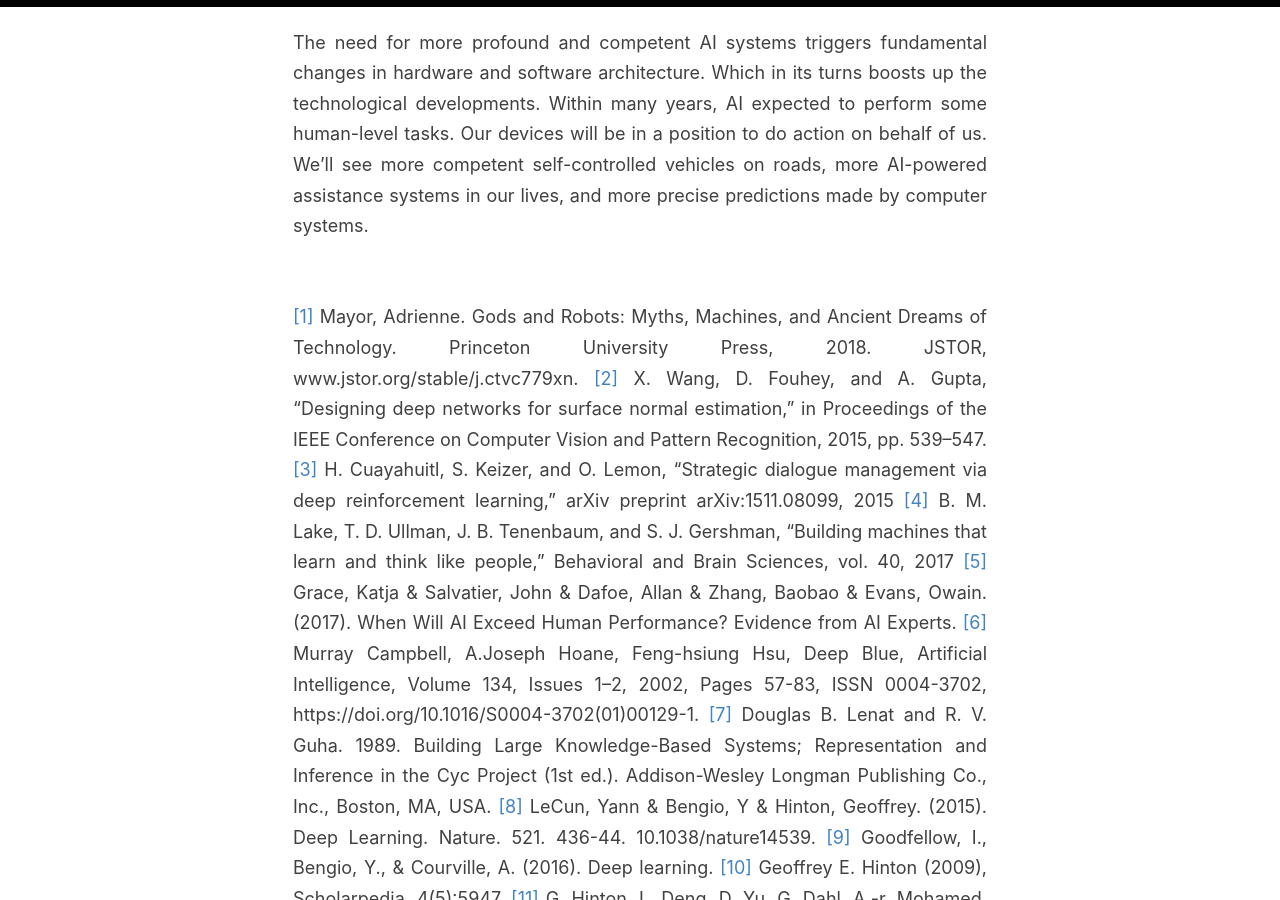
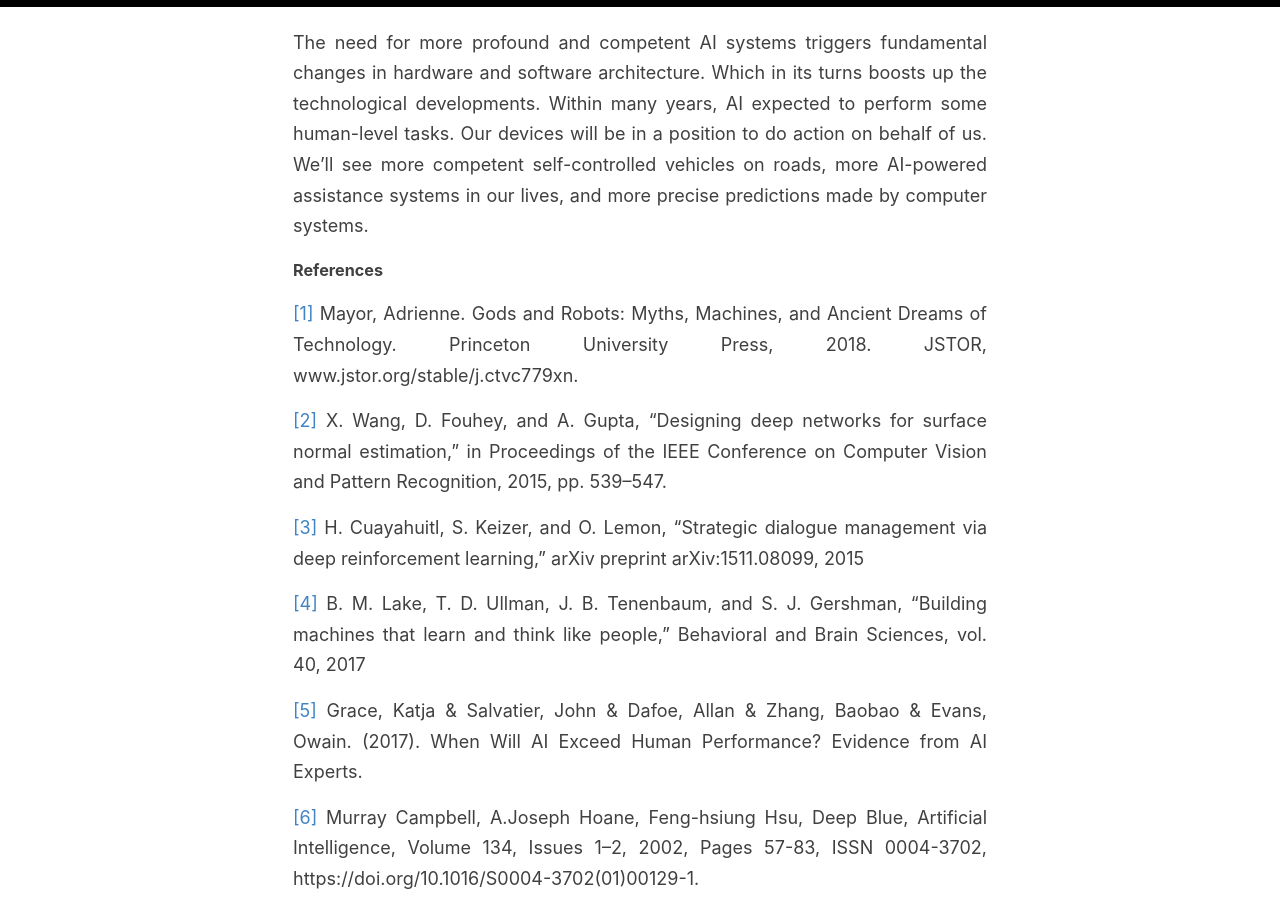
Before and after one commit to anaramirli/anaramirli.github.io, a Jekyll site: the page built from _posts/2019-10-26-the-role-of-ai-in-future.md, in a window 1280 px wide and 900 px high, scrolled down 4029 px. Built offline with Jekyll 4.4.1, drawn with Linux system fonts in a browser that asks for light colours; comment, search, counter and statistics services are not loaded.

Commit message:
Update 2019-10-26-the-role-of-ai-in-future.md

```diff
--- a/_posts/2019-10-26-the-role-of-ai-in-future.md
+++ b/_posts/2019-10-26-the-role-of-ai-in-future.md
@@ -23,20 +23,30 @@ The new generations of networks technologies and mobile applications have aslo s
 
 The need for more profound and competent AI systems triggers fundamental changes in hardware and software architecture. Which in its turns boosts up the technological developments. Within many years, AI expected to perform some human-level tasks. Our devices will be in a position to do action on behalf of us. We’ll see more competent self-controlled vehicles on roads, more AI-powered assistance systems in our lives, and more precise predictions made by computer systems.
 
-<br>
-
+<p align="left" style="font-size:90%; font-weight:bold;">References</p>
 
 <a name="1"> [1] </a> Mayor, Adrienne. Gods and Robots: Myths, Machines, and Ancient Dreams of Technology. Princeton University Press, 2018. JSTOR, www.jstor.org/stable/j.ctvc779xn.
+
 <a name="2"> [2] </a> X. Wang, D. Fouhey, and A. Gupta, “Designing deep networks for surface normal estimation,” in Proceedings of the IEEE Conference on Computer Vision and Pattern Recognition, 2015, pp. 539–547.
+
 <a name="3"> [3] </a> H. Cuayahuitl, S. Keizer, and O. Lemon, “Strategic dialogue management via deep reinforcement learning,” arXiv preprint arXiv:1511.08099, 2015
+
 <a name="4"> [4] </a> B. M. Lake, T. D. Ullman, J. B. Tenenbaum, and S. J. Gershman, “Building machines that learn and think like people,” Behavioral and Brain Sciences, vol. 40, 2017
+
 <a name="5"> [5] </a> Grace, Katja & Salvatier, John & Dafoe, Allan & Zhang, Baobao & Evans, Owain. (2017). When Will AI Exceed Human Performance? Evidence from AI Experts.
+
 <a name="6"> [6] </a> Murray Campbell, A.Joseph Hoane, Feng-hsiung Hsu, Deep Blue, Artificial Intelligence, Volume 134, Issues 1–2, 2002, Pages 57-83, ISSN 0004-3702, https://doi.org/10.1016/S0004-3702(01)00129-1.
+
 <a name="7"> [7] </a> Douglas B. Lenat and R. V. Guha. 1989. Building Large Knowledge-Based Systems; Representation and Inference in the Cyc Project (1st ed.). Addison-Wesley Longman Publishing Co., Inc., Boston, MA, USA.
+
 <a name="8"> [8] </a> LeCun, Yann & Bengio, Y & Hinton, Geoffrey. (2015). Deep Learning. Nature. 521. 436-44. 10.1038/nature14539.
+
 <a name="9"> [9] </a> Goodfellow, I., Bengio, Y., & Courville, A. (2016). Deep learning.
+
 <a name="10"> [10] </a> Geoffrey E. Hinton (2009), Scholarpedia, 4(5):5947.
+
 <a name="11"> [11] </a> G. Hinton, L. Deng, D. Yu, G. Dahl, A.-r. Mohamed, N. Jaitly, A. Senior, V. Vanhoucke, P. Nguyen, B. Kingsbury et al., “Deep neural networks for acoustic modeling in speech recognition,” IEEE Signal processing magazine, vol. 29, 2012.
+
 <a name="12"> [12] </a> Mnih, Volodymyr & Kavukcuoglu, Koray & Silver, David & Rusu, Andrei & Veness, Joel & G Bellemare, Marc & Graves, Alex & Riedmiller, Martin & K Fidjeland, Andreas & Ostrovski, Georg & Petersen, Stig & Beattie, Charles & Sadik, Amir & Antonoglou, Ioannis & King, Helen & Kumaran, Dharshan & Wierstra, Daan & Legg, Shane & Hassabis, Demis. (2015). Human-level control through deep reinforcement learning. Nature. 518. 529-33. 10.1038/nature14236.
 <a name="13"> [13] </a> Mnih, Volodymyr & Kavukcuoglu, Koray & Silver, David & Graves, Alex & Antonoglou, Ioannis & Wierstra, Daan & Riedmiller, Martin. (2013). Playing Atari with Deep Reinforcement Learning.
 <a name="14"> [14] </a>Xu, Yichong & Zhang, Hongyang & Miller, Kyle & Singh, Aarti & Dubrawski, Artur. (2017). Noise-Tolerant Interactive Learning from Pairwise Comparisons with Near-Minimal Label Complexity.
```
